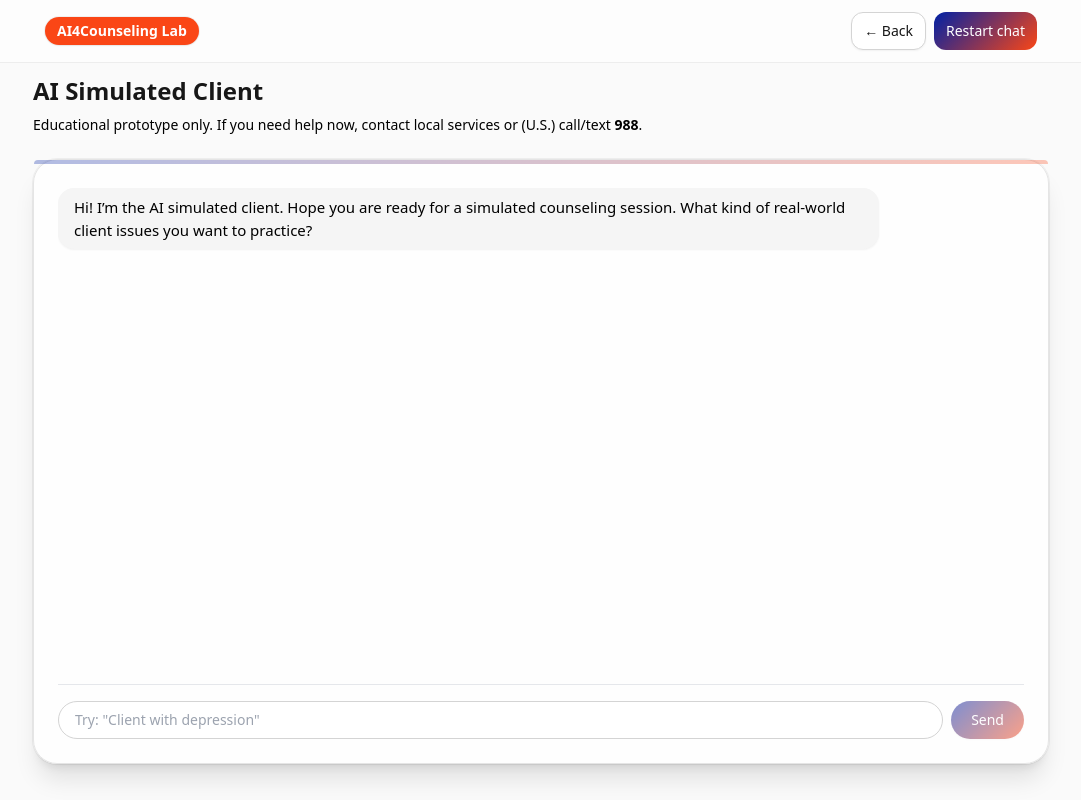
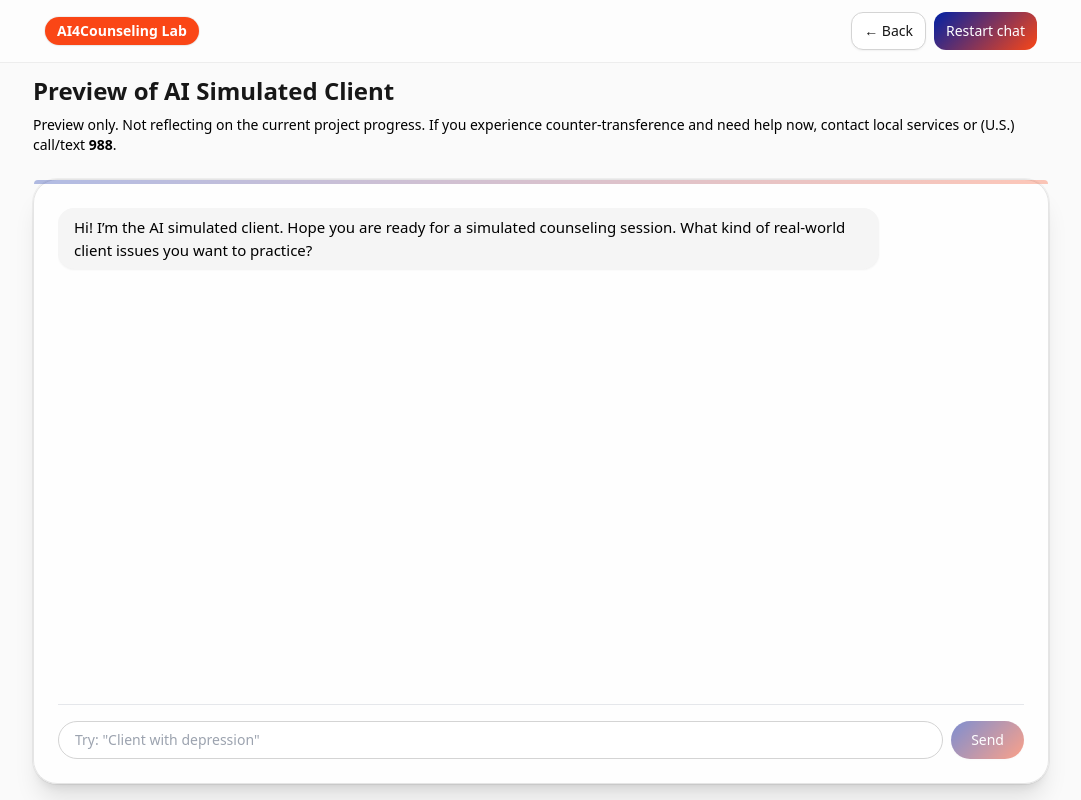
Before and after one commit to trendingpepsi/personalweb, a Next.js app: page /ai-client in a window 1280 px wide. Shown: the whole page, without its empty margins (99-1180 px from the left). Built offline with nearby package versions, Linux system fonts and the light colour scheme.

Commit message:
Revise header and description in AI Client page
Updated heading and paragraph text for clarity.

```diff
--- a/app/ai-client/page.tsx
+++ b/app/ai-client/page.tsx
@@ -174,9 +174,9 @@ export default function AIClientPage() {
 
       {/* Page heading */}
       <main className="mx-auto max-w-5xl px-1 py-3">
-        <h1 className="text-2xl font-semibold">AI Simulated Client</h1>
+        <h1 className="text-2xl font-semibold">Preview of AI Simulated Client</h1>
         <p className="mt-2 text-sm text-black">
-          Educational prototype only. If you need help now, contact local services or (U.S.) call/text <b>988</b>.
+          Preview only. Not reflecting on the current project progress. If you experience counter-transference and need help now, contact local services or (U.S.) call/text <b>988</b>.
         </p>
 
         {/* Chat card */}
```
